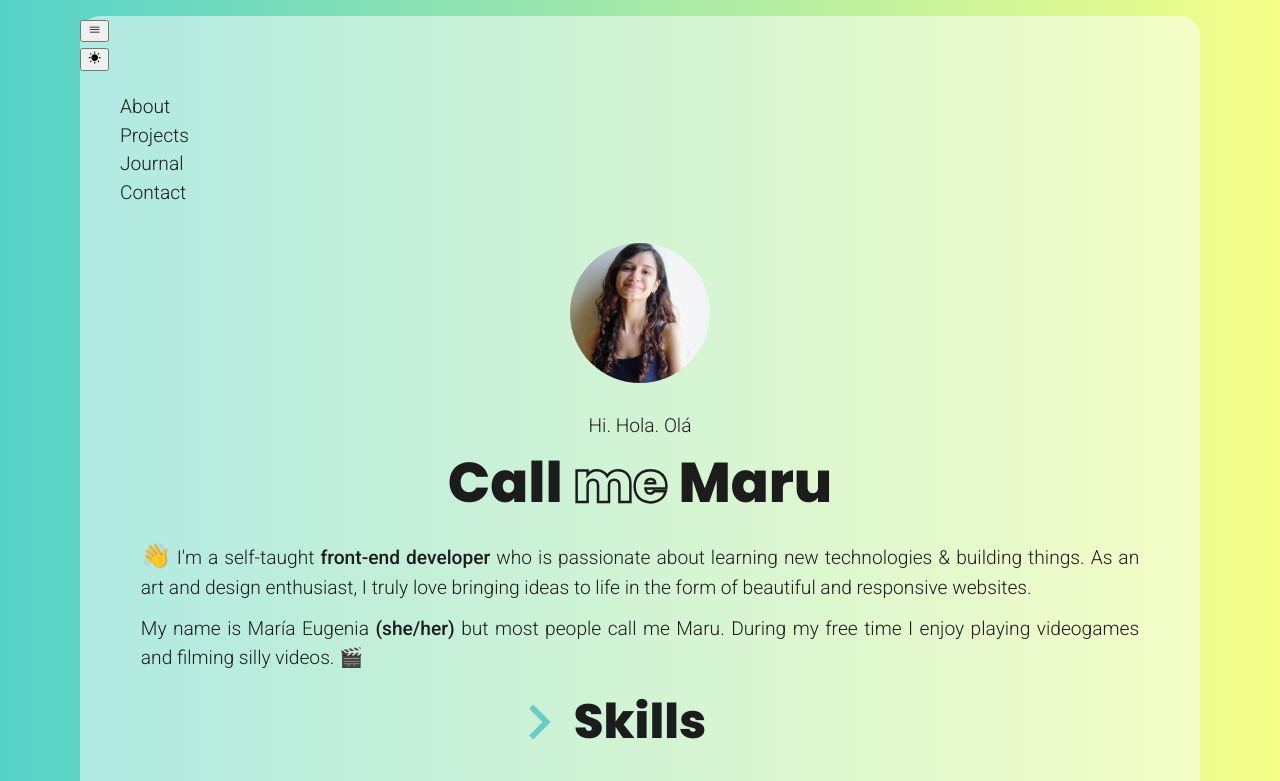
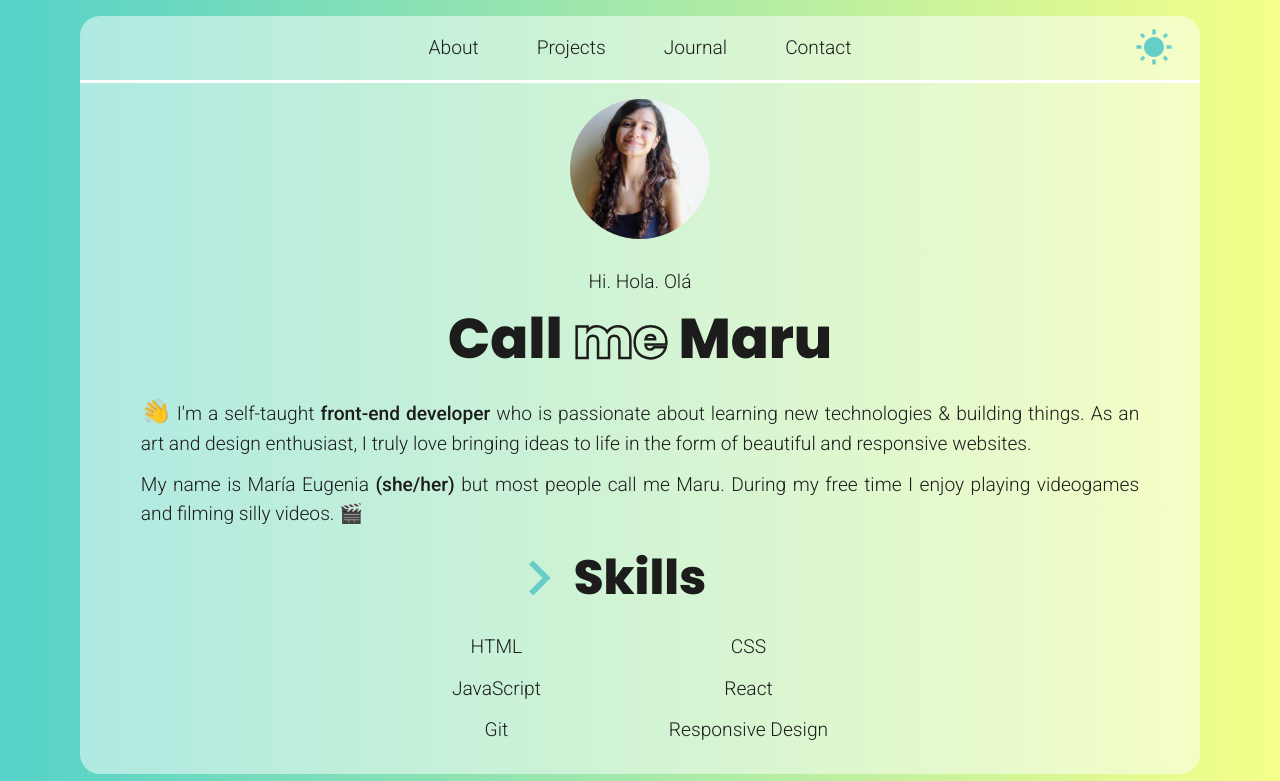
Before and after one commit to marugy99/marucodes, a Next.js app: page / in a window 1280 px wide. Shown: the top 781 px of the page. Built offline with nearby package versions, Linux system fonts and the light colour scheme.

Commit message:
Local storage for dark mode

```diff
--- a/components/Navbar.js
+++ b/components/Navbar.js
@@ -1,29 +1,53 @@
 import Link from "next/link"
-import { useState } from "react"
+import { useEffect, useState } from "react"
 import { IoIosMenu, IoIosClose, IoMdSunny, IoMdMoon } from "react-icons/io";
 
 const Navbar = () => {
 
+    // Dark mode functionality
     const [darkMode, setDarkMode] = useState(false);
-    const [toggleMenu, setToggleMenu] = useState(false);
 
+    const enableDarkMode = () => {
+        document.body.classList.add("dark-mode");
+        setDarkMode(true);
+    }
+
+    const disableDarkMode = () => {
+        document.body.classList.remove("dark-mode");
+        setDarkMode(false);
+    }
+
+    // Function used onClick to toggle dark mode
     const changeTheme = () => {
 
         if (!darkMode) {
-            document.body.classList.add("dark-mode");
-            setDarkMode(true);
+            enableDarkMode();
+            localStorage.setItem("darkMode", "enabled");
         } else {
-            document.body.classList.remove("dark-mode");
-            setDarkMode(false);
+            disableDarkMode();
+            localStorage.setItem("darkMode", "disabled")
         }
     }
+
+    // Checkes local storage to see if dark mode was activated
+    useEffect(() => {
+        const checkTheme = localStorage.getItem("darkMode");
+        if (checkTheme === "enabled") {
+            enableDarkMode();
+        }
+    }, [])
+
+    // Toggle menu functionality (hambuger menu)
+
+    const [toggleMenu, setToggleMenu] = useState(false);
 
     const changeToggle = () => {
         setToggleMenu(!toggleMenu)
     }
 
     return (
-        <nav>
+        <nav className="main-nav">
+
              <button onClick={changeToggle} className="ham-menu">
                 {!toggleMenu
                     ? <IoIosMenu />
@@ -31,15 +55,8 @@ const Navbar = () => {
                 }
             </button>
 
-            <div className={`${toggleMenu ? "show-menu" : ""} ham-details`}>
+            <div className={`${toggleMenu ? "show-menu" : ""} menu-details`}>
 
-                <button onClick={changeTheme} className="theme-toggle">
-
-                {!darkMode
-                    ? <IoMdSunny />
-                    : <IoMdMoon  />
-                }
-                </button>
                 <ul>
                     <Link href="/">
                         <a onClick={changeToggle}><li>About</li></a>
@@ -54,6 +71,13 @@ const Navbar = () => {
                         <a onClick={changeToggle}><li>Contact</li></a>
                     </Link>
                 </ul>
+
+                <button onClick={changeTheme} className="theme-toggle">
+                    {!darkMode
+                        ? <IoMdSunny />
+                        : <IoMdMoon  />
+                    }
+                </button>
             </div>
         </nav>
      );
```
